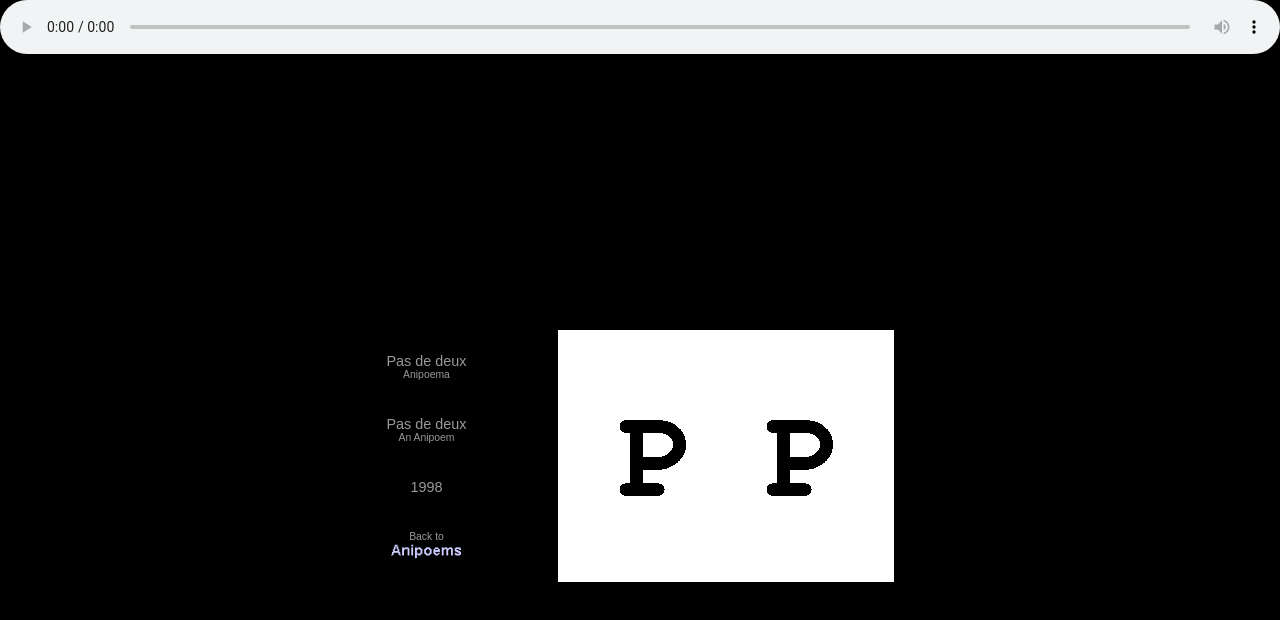
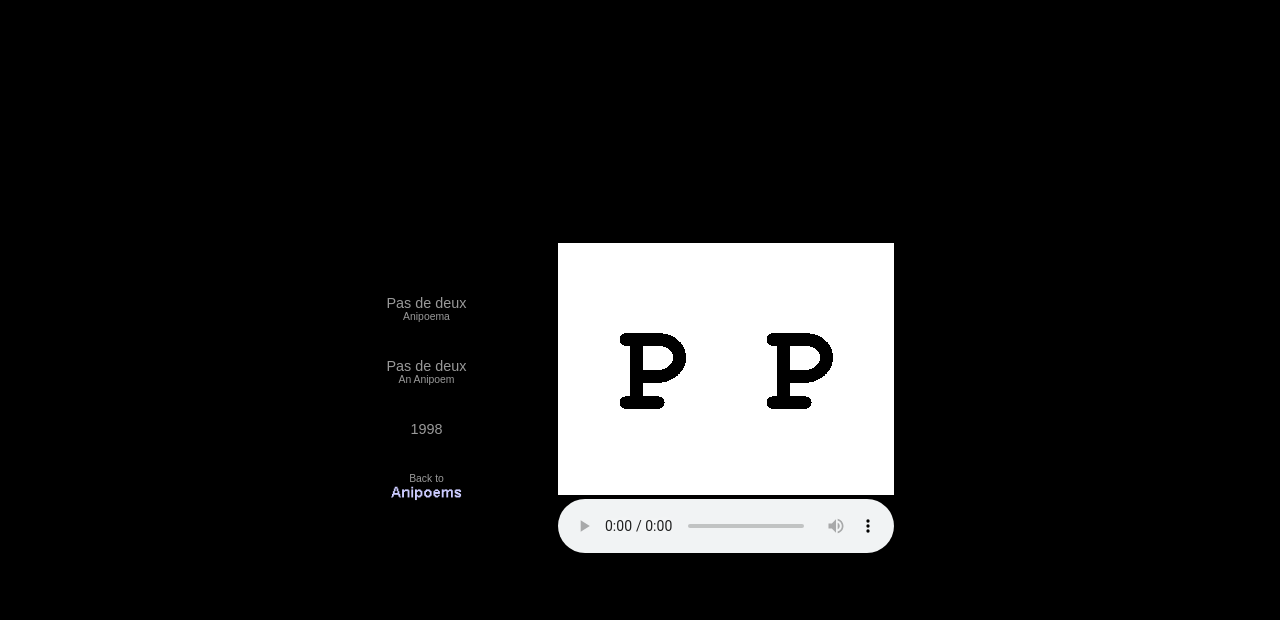
Before and after one commit to vispo/uribe2017B, a plain HTML site: page English/Anipoems/Pas-de-deux/pasdedeux.html in a window 1280 px wide. Drawn offline with Linux system fonts and the light colour scheme.

Commit message:
moved audio controls beneath image

```diff
--- a/English/Anipoems/Pas-de-deux/pasdedeux.html
+++ b/English/Anipoems/Pas-de-deux/pasdedeux.html
@@ -52,10 +52,7 @@
 			}
 		</style>
 	</head>
-	<audio autoplay controls loop>
-		<source src="pop03n.mp3" type="audio/mpeg">
-		<source src="pop03n.ogg" type="audio/ogg">
-	</audio>
+
 	<body>
 		<div class="contentContainer">
 			<div class="content" ID = "textbox">
@@ -75,7 +72,11 @@
 			</div>
 
 			<div class="content">
-				<A HREF="../A-View-From-a-Train/view.html"><IMG SRC="paschicb.gif" WIDTH="336" HEIGHT="252" ALT="" BORDER="0"></A>
+				<A HREF="../A-View-From-a-Train/view.html"><IMG SRC="paschicb.gif" WIDTH="336" HEIGHT="252" ALT="" BORDER="0"></A><br>
+                    <audio autoplay controls loop>
+                        <source src="pop03n.mp3" type="audio/mpeg">
+                        <source src="pop03n.ogg" type="audio/ogg">
+                    </audio>
 			</div>
 
 		</div>
```
